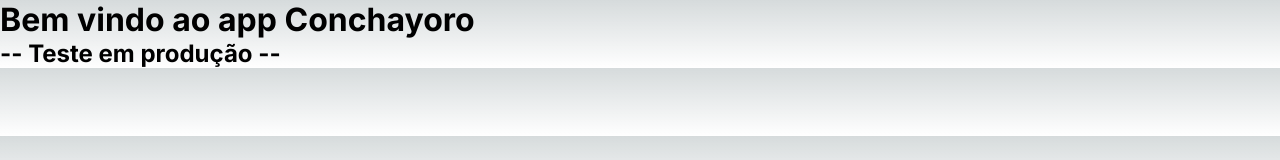
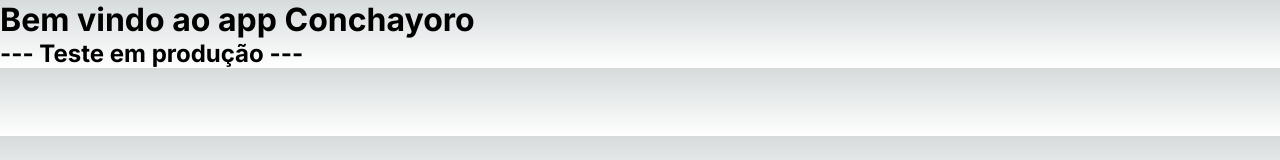
Before and after one commit to graviolagames/conchayoro, a Next.js app in the folder frontend/: page / in a window 1280 px wide. Shown: the top 160 px of the page. Built offline with nearby package versions, Linux system fonts and the light colour scheme.

Commit message:
[prod] Modified psge to show prod message

```diff
--- a/frontend/app/page.tsx
+++ b/frontend/app/page.tsx
@@ -2,7 +2,7 @@
   return (
       <div>
       <h1> Bem vindo ao app Conchayoro </h1>
-      <h2> -- Teste em produção -- </h2>
+      <h2> --- Teste em produção --- </h2>
       </div>
     )
   }
```
